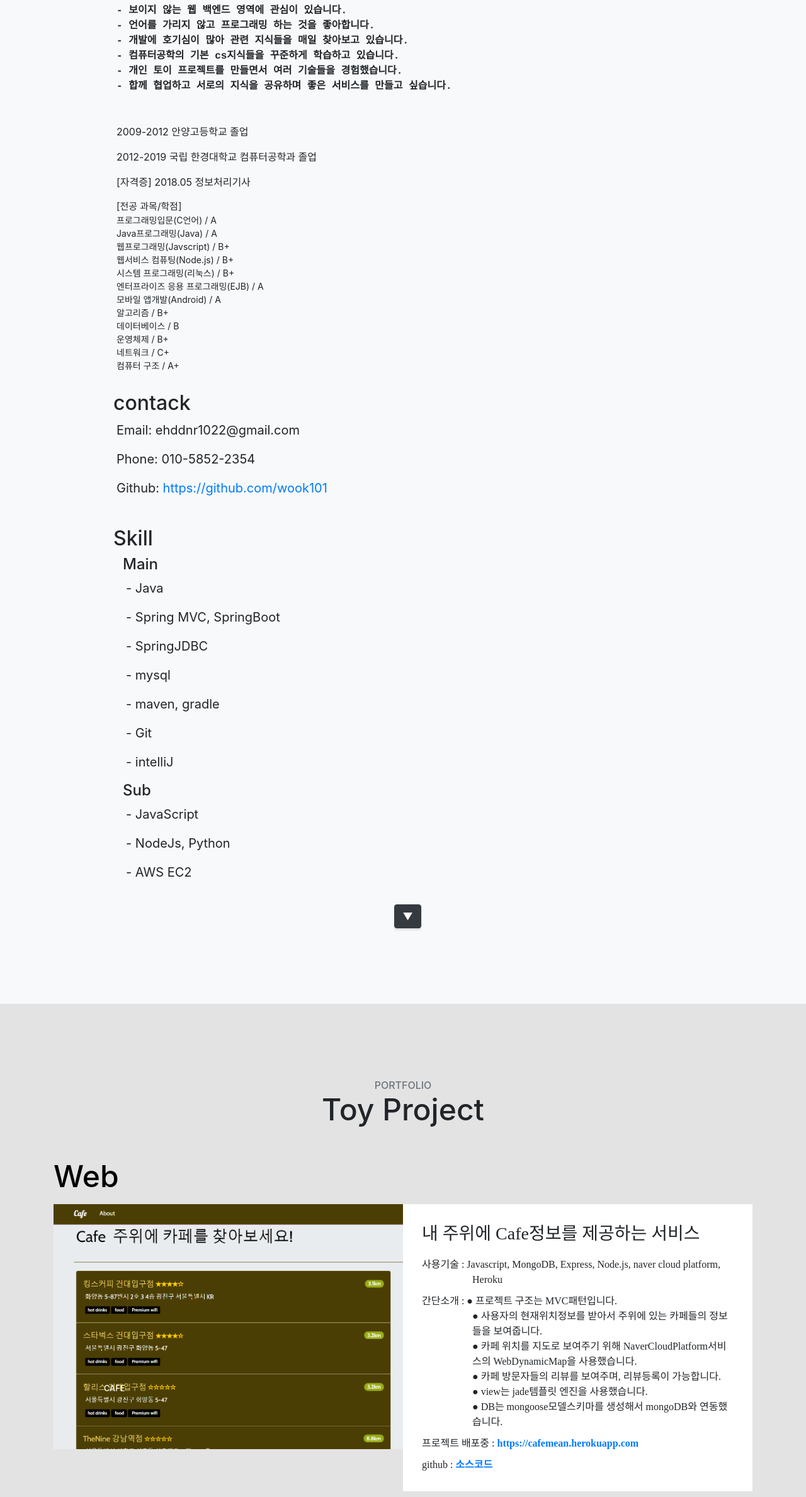
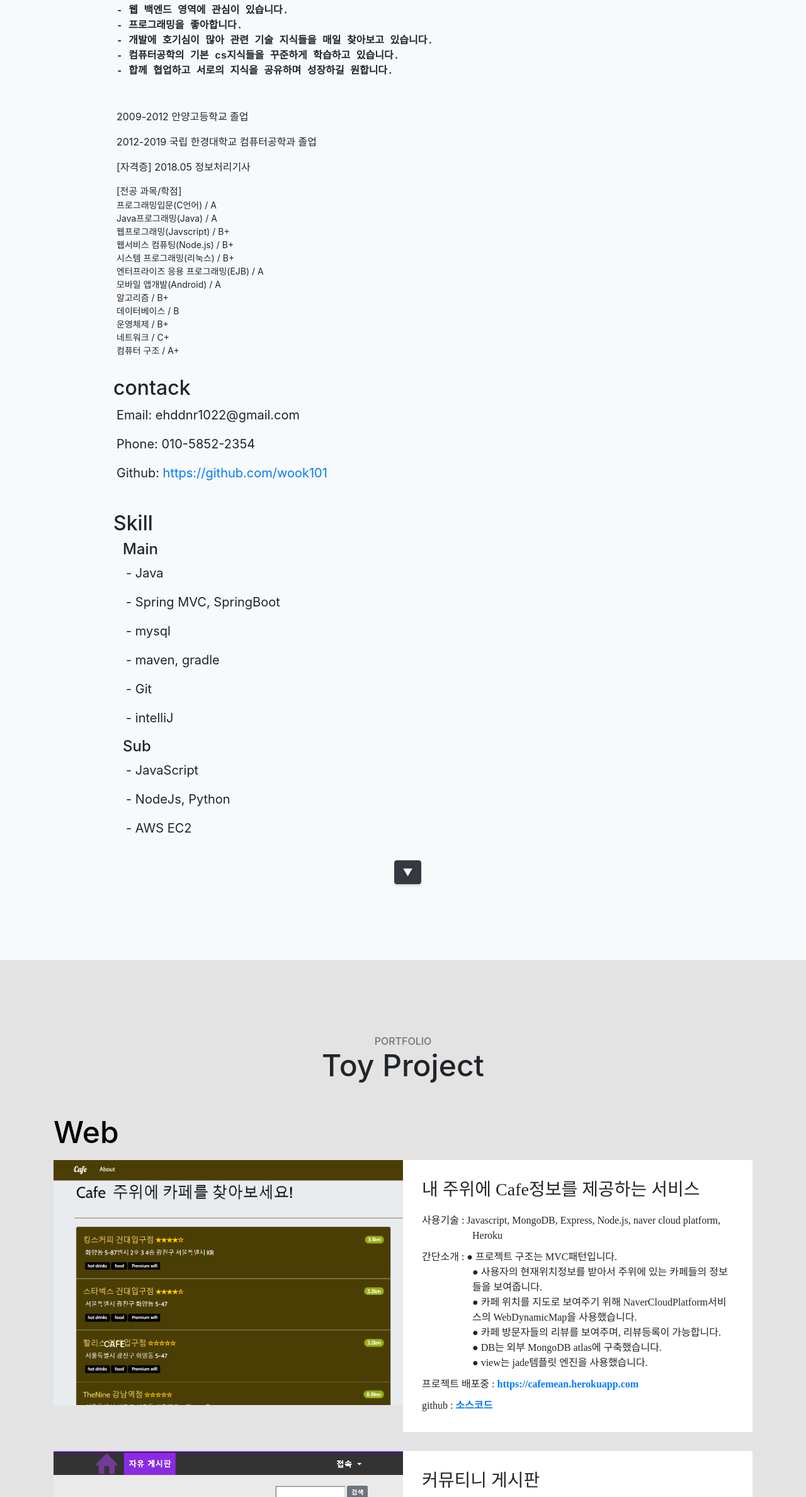
Before and after one commit to wook101/mypage, a website with bundled scripts: page index.html in a window 1280 px wide. Shown: the part 423-2800 px from the top of the page at 63% size. Built offline with nearby package versions, Linux system fonts and the light colour scheme.

Commit message:
mypage update

```diff
--- a/index.html
+++ b/index.html
@@ -85,12 +85,11 @@
         <div class="col-lg-10 mx-auto">
           <h2 class="align-left">Introduction</h2>
           <p class="lead mb-5 align-left" style="font-family:'Courier';font-weight: bold; font-size:16px;">
-            - 보이지 않는 웹 백엔드 영역에 관심이 있습니다.<br>
-            - 언어를 가리지 않고 프로그래밍 하는 것을 좋아합니다.<br>
-            - 개발에 호기심이 많아 관련 지식들을 매일 찾아보고 있습니다.<br>
+            - 웹 백엔드 영역에 관심이 있습니다.<br>
+            - 프로그래밍을 좋아합니다.<br>
+            - 개발에 호기심이 많아 관련 기술 지식들을 매일 찾아보고 있습니다.<br>
             - 컴퓨터공학의 기본 cs지식들을 꾸준하게 학습하고 있습니다.<br>
-            - 개인 토이 프로젝트를 만들면서 여러 기술들을 경험했습니다.<br>
-            - 합께 협업하고 서로의 지식을 공유하며 좋은 서비스를 만들고 싶습니다.<br>
+            - 합께 협업하고 서로의 지식을 공유하며 성장하길 원합니다.<br>
           </p>
 
           <p class="align-left">2009-2012 안양고등학교 졸업</p>
@@ -122,7 +121,6 @@
            <h4 class="align-left">Main</h4>
             <p class="align-left ski">- Java</p>
             <p class="align-left ski">- Spring MVC, SpringBoot</p>
-            <p class="align-left ski">- SpringJDBC</p>
             <p class="align-left ski">- mysql</p>
             <p class="align-left ski">- maven, gradle</p>
             <p class="align-left ski">- Git</p>
@@ -174,8 +172,8 @@
                         ● 사용자의 현재위치정보를 받아서 주위에 있는 카페들의 정보들을 보여줍니다.<br>
                         ● 카페 위치를 지도로 보여주기 위해 NaverCloudPlatform서비스의 WebDynamicMap을 사용했습니다.<br>
                         ● 카페 방문자들의 리뷰를 보여주며, 리뷰등록이 가능합니다. <br>
+                        ● DB는 외부 MongoDB atlas에 구축했습니다.<br>
                         ● view는 jade템플릿 엔진을 사용했습니다.<br>
-                        ● DB는 mongoose모델스키마를 생성해서 mongoDB와 연동했습니다.
                     </p>
                     <p>프로젝트 배포중 : <a style="font-weight: bold" href="https://cafemean.herokuapp.com" target="_blank">https://cafemean.herokuapp.com</a></p>
                     <p>github : <a style="font-weight: bold" href="https://github.com/wook101/MEAN_Webservice_Project" target="_blank">소스코드</a></p>
@@ -204,11 +202,11 @@
                     <p>
                       간단소개 : ● 프로젝트 구조는 SpringMVC패턴입니다.<br>
                       ● DB구조는 게시판에 특성에 맞추어 사용자, 게시글, 댓글등의 테이블들을 생성했습니다.<br>
-                      ● 기본적인 기능들은 CRUD에 맞게 게시글의 생성, 조회, 수정, 삭제, 페이징처리 입니다.<br>
+                      ● 기본적인 기능들은 게시글의 생성, 조회, 수정, 삭제, 페이징 입니다.<br>
                       ● 추가적인 기능들은 이미지 업로드, 회원가입, 로그인, 유효성검사 입니다.<br>
                       ● 창이 줄어들면 크기에 맞게 변하는 반응형 웹으로 만들었습니다.
                     </p>
-                    <p>프로젝트 배포중 : <a style="font-weight: bold" href="http://52.78.33.224:8080/board" target="_blank">http://52.78.33.224:8080/board</a></p>
+                    <p>프로젝트 배포(disabled) : <a style="font-weight: bold" href="http://52.78.33.224:8080/board" target="_blank">http://52.78.33.224:8080/board</a></p>
                     <p>github : <a style="font-weight: bold" href="https://github.com/wook101/board" target="_blank">소스코드</a></p>
                 </div>
             </div>
@@ -233,11 +231,11 @@
                     <h3>뮤직 플레이어</h3>
                     <p>사용기술 : Javascript, NodeJs, heroku</p>
                     <p>
-                        간단소개 : ● 주요 기능들은 곡의 재생, 이전, 다음, 반복, 셔플입니다. <br>
+                        간단소개 : ● 저만의 웹 뮤직 플레이어를 만들었습니다.<br>
+                        ● 주요 기능들은 곡의 재생, 이전, 다음, 반복, 셔플입니다. <br>
                         ● 자바스크립트의 audio객체가 지원하는 load, loadeddata, ended 이벤트를 사용했습니다.<br>
                         ● document의 mouseUp, mouseDown, mouseMove 이벤트를 이용하여 진행바 및 사운드바를 구현했습니다.<br>
                         ● 곡들의 정보가 담겨있는 뮤직 차트에서 원하는 곡을 플레이리스트에 담은뒤 재생합니다.<br>
-                        ● 저만의 웹 뮤직 플레이어를 만들었습니다.
                     </p>
                     <p>프로젝트 배포중 : <a style="font-weight: bold" href="https://playmusicbox.herokuapp.com" target="_blank">https://playmusicbox.herokuapp.com</a></p>
                     <p>github : <a style="font-weight: bold" href="https://github.com/wook101/MusicPlayer" target="_blank">소스코드</a></p>
```
